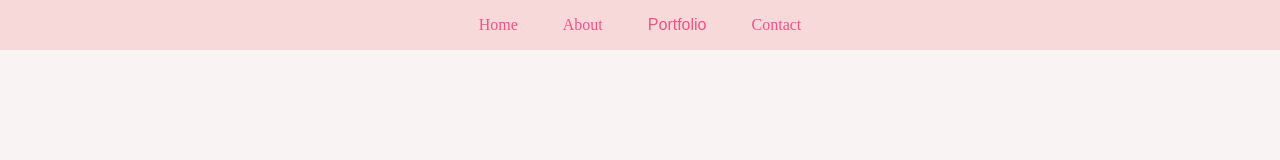
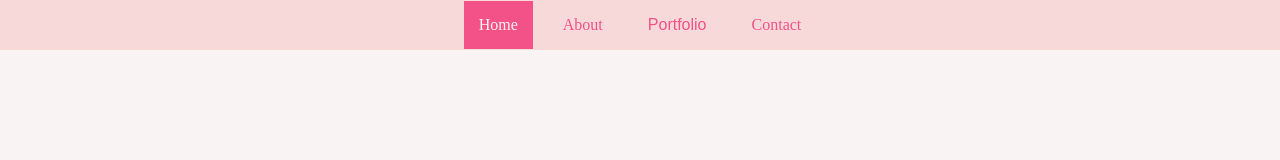
Before and after one commit to robisonwebdev/Dropdown-Menu-Template, a website: page index.html in a window 1280 px wide. In both pictures the pointer is over the link "Home". Drawn offline with Linux system fonts and the light colour scheme.

Commit message:
Added hover and focus to .dropdownBtn and .linkBtn

```diff
--- a/styles.css
+++ b/styles.css
@@ -52,6 +52,13 @@ body {
   text-decoration: none;
 }
 
+.dropdownBtn:hover,
+.linkBtn:hover,
+.dropdownBtn:focus {
+  background-color: var(--pink);
+  color: var(--white);
+}
+
 .dropdownContent {
   display: none;
 }
```
